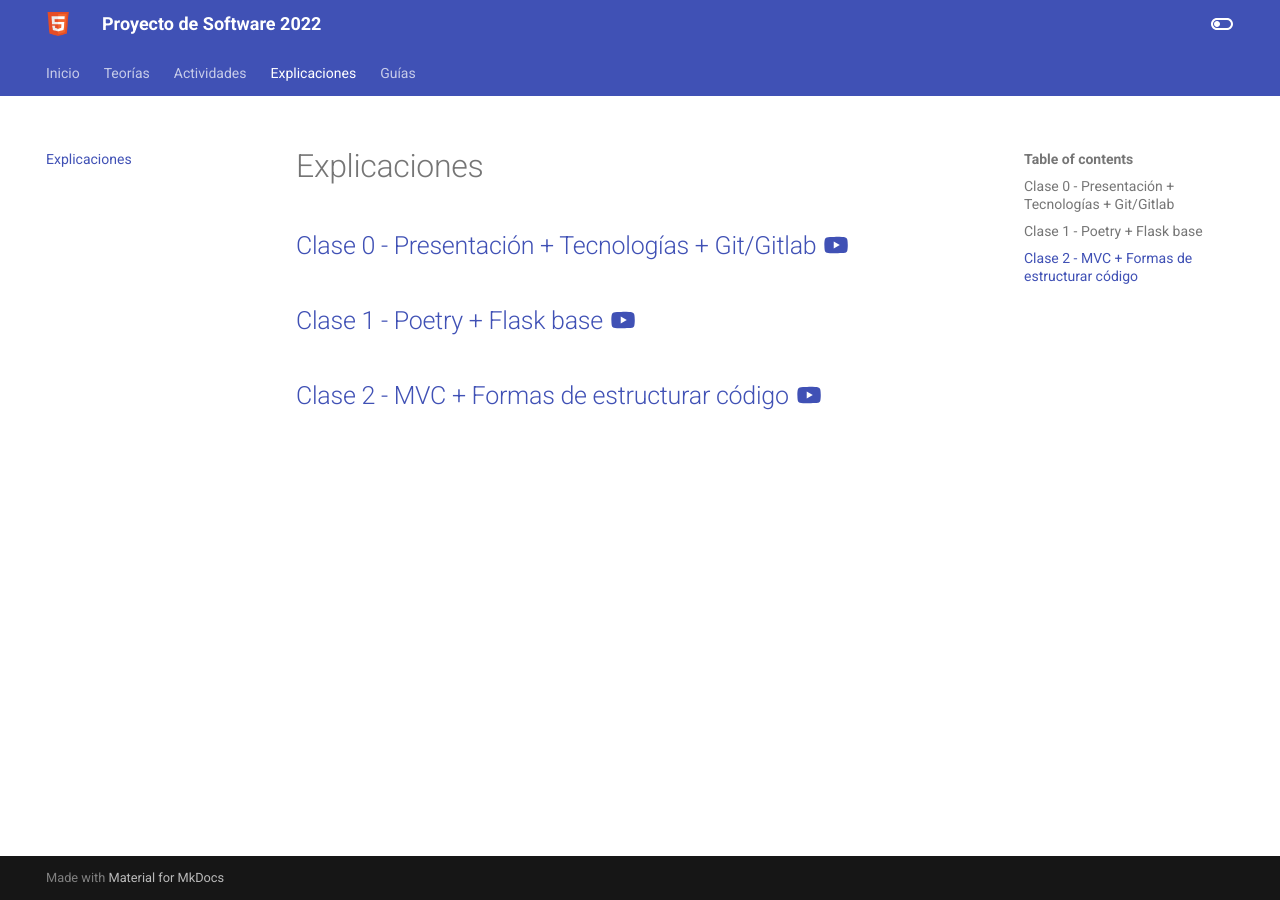
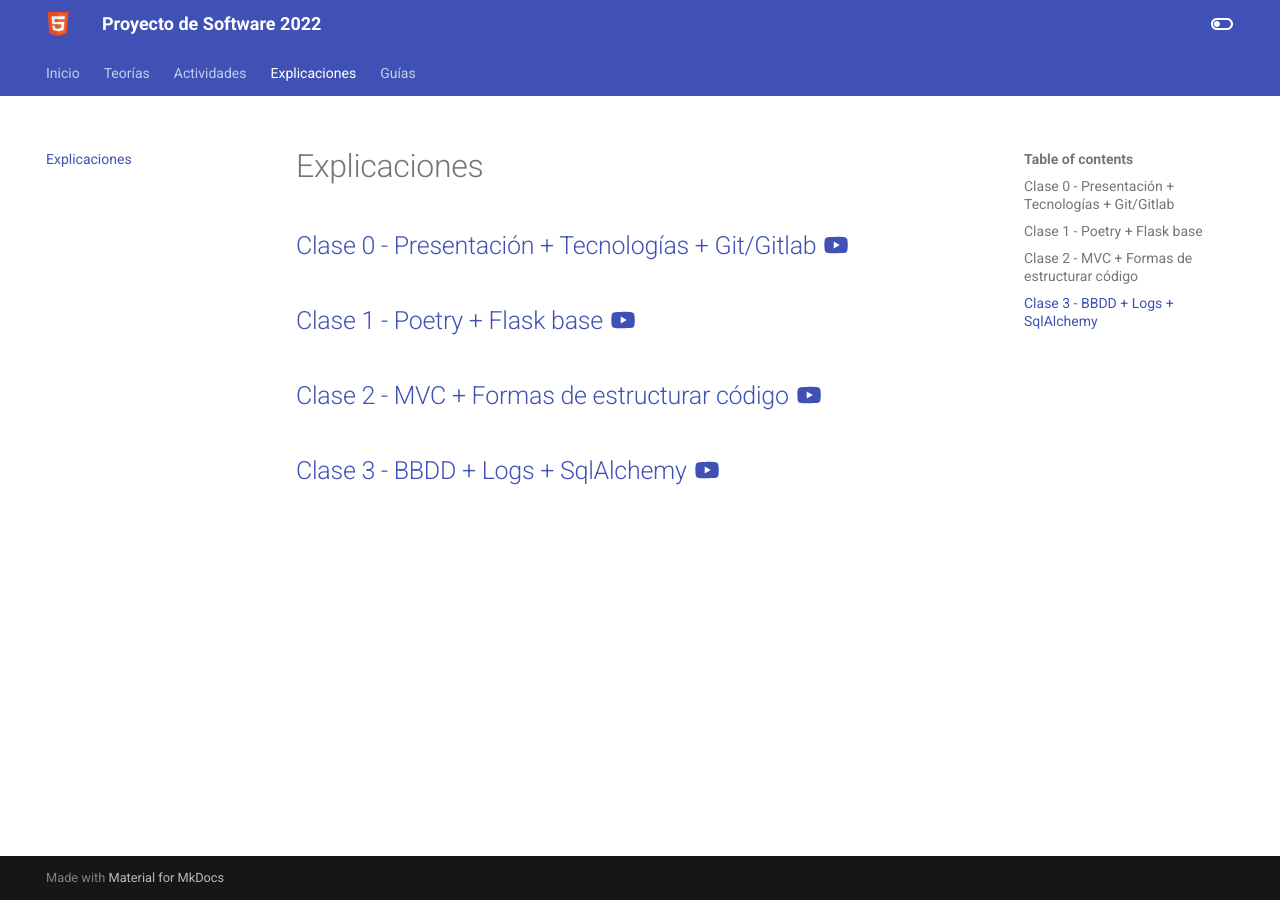
Before and after one commit to Proyecto-de-Software/2022, an MkDocs documentation site: the page built from docs/03_explicaciones.md, in a window 1280 px wide. Built offline with MkDocs 1.6.1 and Material for MkDocs 9.7.7, drawn with Linux system fonts in a browser that asks for light colours.

Commit message:
Explicación práctica 3

```diff
--- a/docs/03_explicaciones.md
+++ b/docs/03_explicaciones.md
@@ -5,3 +5,5 @@
 ## [Clase 1 - Poetry + Flask base :material-youtube:](https://youtu.be/b-wuFFbeWdg)
 
 ## [Clase 2 - MVC + Formas de estructurar código :material-youtube:](https://youtu.be/rvlMKB82DGM)
+
+## [Clase 3 - BBDD + Logs + SqlAlchemy :material-youtube:](https://youtu.be/c_FudnDDQbw)
```
